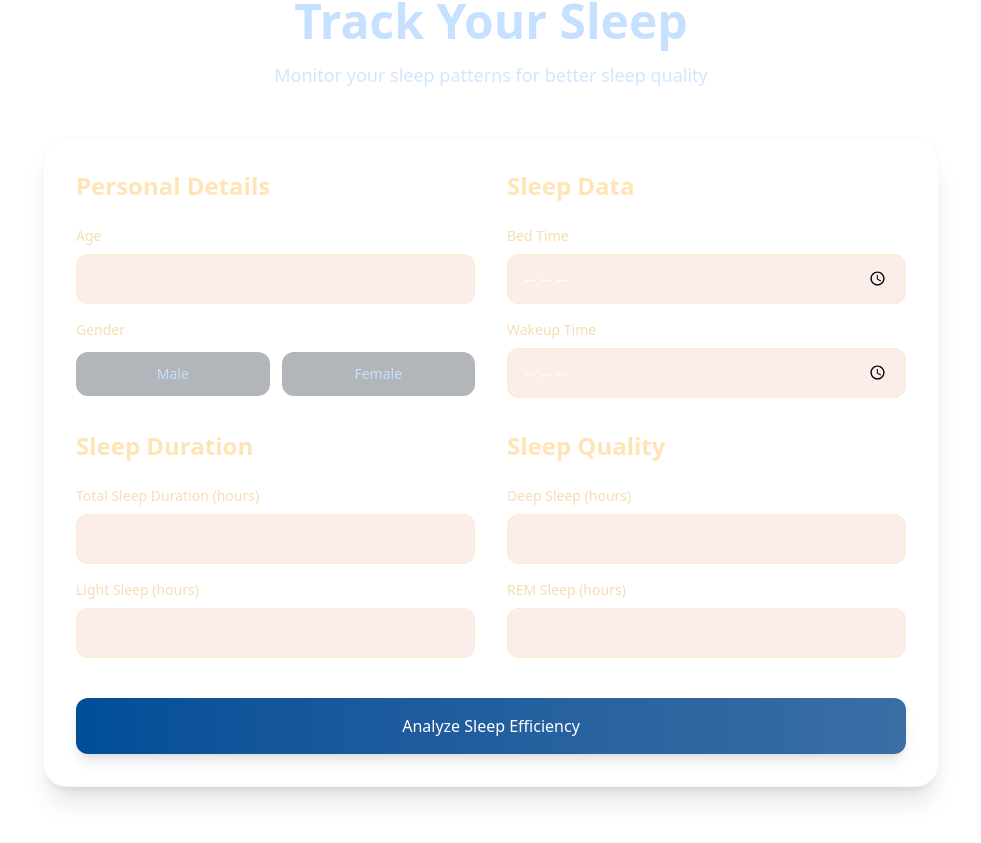
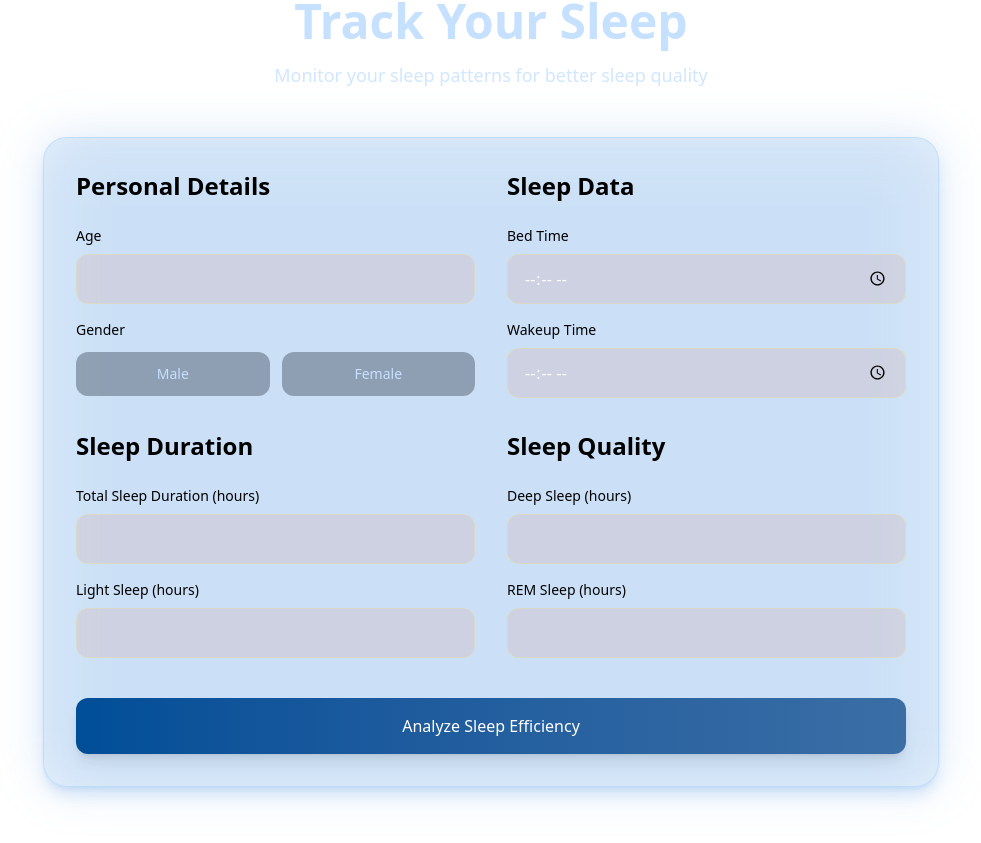
Before and after one commit to riadobriyal/Somnifit, a React (Vite) app in the folder frontend/: page /sleep-tracker in a window 1280 px wide. Shown: the part 1540-2383 px from the top of the page, without its empty margins (149-1130 px from the left). Built offline with nearby package versions, Linux system fonts and the light colour scheme.

Commit message:
Sleep form v2

```diff
--- a/frontend/src/components/SleepTracker.jsx
+++ b/frontend/src/components/SleepTracker.jsx
@@ -112,15 +112,19 @@ function SleepTracker() {
             </p>
           </div>
 
-          <form className="bg-white/5 backdrop-blur-md p-8 rounded-3xl border border-[#C6E0FF]/20 shadow-xl">
+          <div className="relative">
+            {/* Blue glow effect */}
+            <div className="absolute inset-0 bg-[#4A90E2]/20 blur-xl rounded-3xl"></div>
+
+            <form className="relative bg-[#4A90E2]/10 backdrop-blur-xl p-8 rounded-3xl border border-[#86C1FF]/30 shadow-lg shadow-[#4A90E2]/20">
             <div className="grid grid-cols-1 md:grid-cols-2 gap-8">
               {/* Personal Info Section */}
               <div className="space-y-6">
-                <h3 className="text-2xl font-semibold text-[#FFE4B5]">Personal Details</h3>
+                <h3 className="text-2xl font-semibold text-black">Personal Details</h3>
                 <div className="space-y-4">
                   {/* Age Input */}
                   <div>
-                    <label className="block text-[#F5DEB3] text-sm font-medium mb-2">Age</label>
+                    <label className="block text-black text-sm font-medium mb-2">Age</label>
                     <input
                       type="number"
                       value={formData.age}
@@ -130,7 +134,7 @@ function SleepTracker() {
                   </div>
                   {/* Gender Buttons */}
                   <div>
-                    <label className="block text-[#F5DEB3] text-sm font-medium mb-3">Gender</label>
+                    <label className="block text-black text-sm font-medium mb-3">Gender</label>
                     <div className="grid grid-cols-2 gap-3">
                       {['Male', 'Female'].map((gender) => (
                         <button
@@ -153,11 +157,11 @@ function SleepTracker() {
 
               {/* Sleep Metrics Section */}
               <div className="space-y-6">
-                <h3 className="text-2xl font-semibold text-[#FFE4B5]">Sleep Data</h3>
+                <h3 className="text-2xl font-semibold text-black">Sleep Data</h3>
                 <div className="space-y-4">
                   {/* Bed Time */}
                   <div>
-                    <label className="block text-[#F5DEB3] text-sm font-medium mb-2">Bed Time</label>
+                    <label className="block text-black text-sm font-medium mb-2">Bed Time</label>
                     <input
                       type="time"
                       value={formData.bedTime}
@@ -167,7 +171,7 @@ function SleepTracker() {
                   </div>
                   {/* Wakeup Time */}
                   <div>
-                    <label className="block text-[#F5DEB3] text-sm font-medium mb-2">Wakeup Time</label>
+                    <label className="block text-black text-sm font-medium mb-2">Wakeup Time</label>
                     <input
                       type="time"
                       value={formData.wakeupTime}
@@ -180,11 +184,11 @@ function SleepTracker() {
 
               {/* Sleep Duration Section */}
               <div className="space-y-6">
-                <h3 className="text-2xl font-semibold text-[#FFE4B5]">Sleep Duration</h3>
+                <h3 className="text-2xl font-semibold text-black">Sleep Duration</h3>
                 <div className="space-y-4">
                   {/* Total Sleep */}
                   <div>
-                    <label className="block text-[#F5DEB3] text-sm font-medium mb-2">Total Sleep Duration (hours)</label>
+                    <label className="block text-black text-sm font-medium mb-2">Total Sleep Duration (hours)</label>
                     <input
                       type="number"
                       step="0.1"
@@ -195,7 +199,7 @@ function SleepTracker() {
                   </div>
                   {/* Light Sleep */}
                   <div>
-                    <label className="block text-[#F5DEB3] text-sm font-medium mb-2">Light Sleep (hours)</label>
+                    <label className="block text-black text-sm font-medium mb-2">Light Sleep (hours)</label>
                     <input
                       type="number"
                       step="0.1"
@@ -209,11 +213,11 @@ function SleepTracker() {
 
               {/* Sleep Quality Section */}
               <div className="space-y-6">
-                <h3 className="text-2xl font-semibold text-[#FFE4B5]">Sleep Quality</h3>
+                <h3 className="text-2xl font-semibold text-black">Sleep Quality</h3>
                 <div className="space-y-4">
                   {/* Deep Sleep */}
                   <div>
-                    <label className="block text-[#F5DEB3] text-sm font-medium mb-2">Deep Sleep (hours)</label>
+                    <label className="block text-black text-sm font-medium mb-2">Deep Sleep (hours)</label>
                     <input
                       type="number"
                       step="0.1"
@@ -224,7 +228,7 @@ function SleepTracker() {
                   </div>
                   {/* REM Sleep */}
                   <div>
-                    <label className="block text-[#F5DEB3] text-sm font-medium mb-2">REM Sleep (hours)</label>
+                    <label className="block text-black text-sm font-medium mb-2">REM Sleep (hours)</label>
                     <input
                       type="number"
                       step="0.1"
@@ -244,6 +248,7 @@ function SleepTracker() {
               Analyze Sleep Efficiency
             </button>
           </form>
+          </div>
         </div>
       </main>
     </>
```
